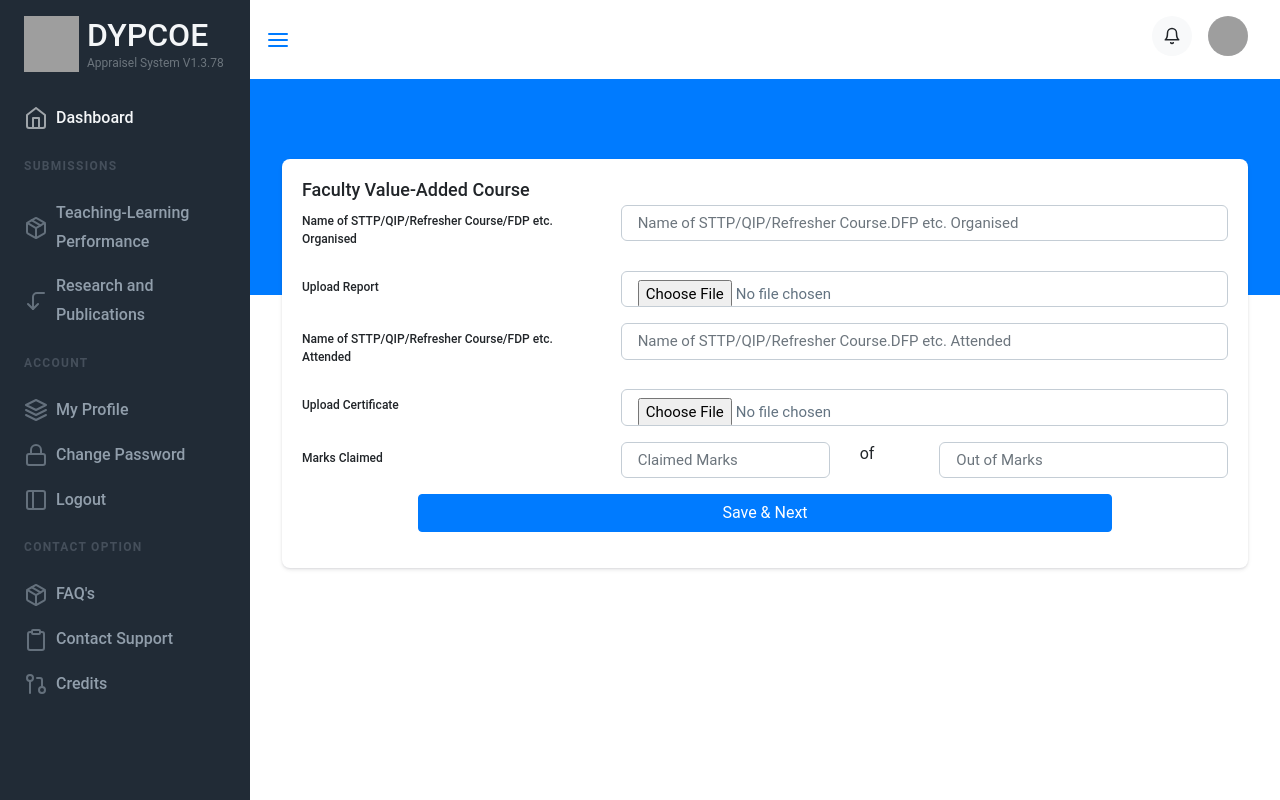
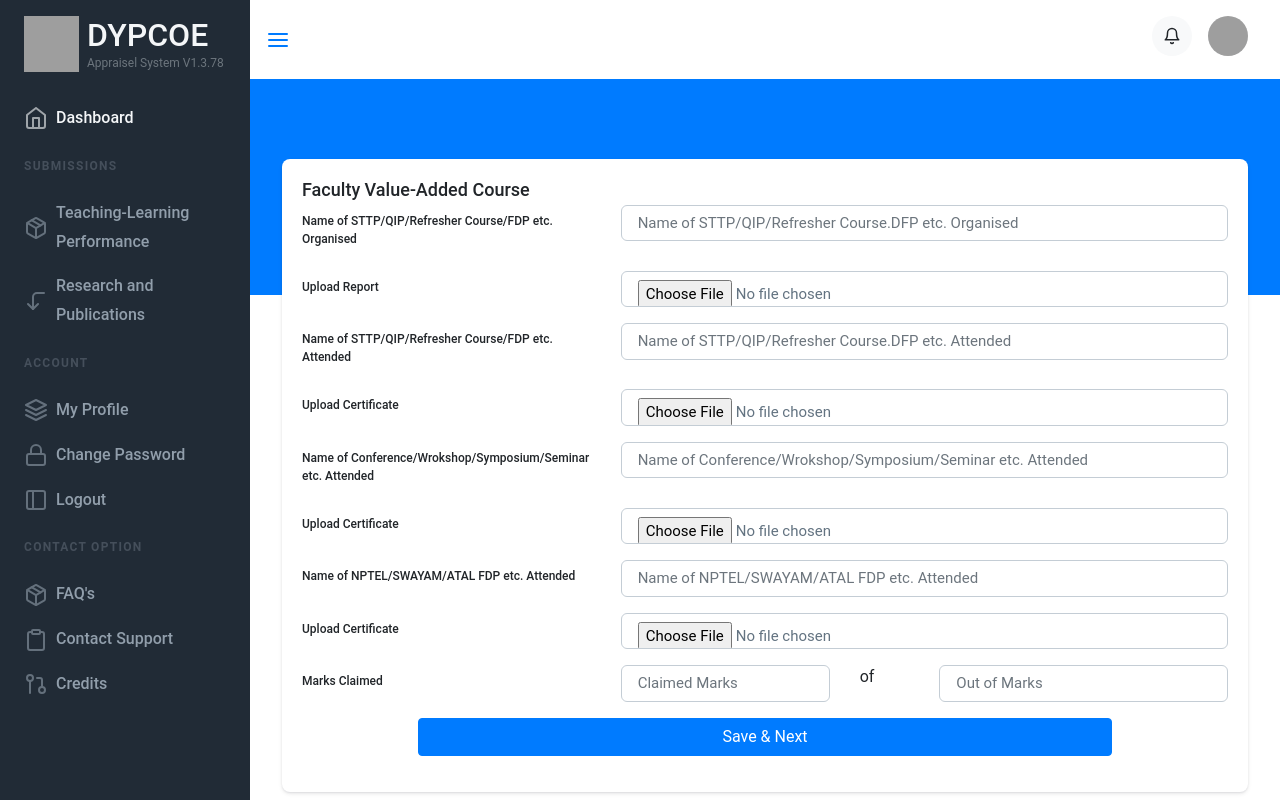
Before and after one commit to krushabh-dev/DYPCOE_APPRAISEL, a Django app: page /forms/formsix in a window 1280 px wide. Run offline with Django 4.2, Linux system fonts and the light colour scheme; grey boxes are pictures that could not be loaded.

Commit message:
Update Faculty_Value.html

```diff
--- a/app/templates/app/dashboard/forms/more/Faculty_Value.html
+++ b/app/templates/app/dashboard/forms/more/Faculty_Value.html
@@ -58,6 +58,42 @@
                       <!-- row -->
                       <div class="mb-3 row">
                         <label for="position" class="col-sm-4 col-form-label
+                            form-label">Name of Conference/Wrokshop/Symposium/Seminar etc. Attended</label>
+                        <div class="col-md-8 col-12">
+                          <input type="text" class="form-control" placeholder="Name of Conference/Wrokshop/Symposium/Seminar etc. Attended" name="NameEvent" id="NameEvent" required="">
+                        </div>
+                      </div>
+
+                      <!-- row -->
+                      <div class="mb-3 row">
+                        <label for="position" class="col-sm-4 col-form-label
+                            form-label">Upload Certificate</label>
+                        <div class="col-md-8 col-12">
+                          <input type="file" class="form-control" placeholder="Upload Certificate" name="UploadEventCertificate" id="UploadEventCertificate" required="">
+                        </div>
+                      </div>
+
+                      <!-- row -->
+                      <div class="mb-3 row">
+                        <label for="position" class="col-sm-4 col-form-label
+                            form-label">Name of NPTEL/SWAYAM/ATAL FDP etc. Attended</label>
+                        <div class="col-md-8 col-12">
+                          <input type="text" class="form-control" placeholder="Name of NPTEL/SWAYAM/ATAL FDP etc. Attended" name="NPTELName" id="NPTELName" required="">
+                        </div>
+                      </div>
+
+                      <!-- row -->
+                      <div class="mb-3 row">
+                        <label for="position" class="col-sm-4 col-form-label
+                            form-label">Upload Certificate</label>
+                        <div class="col-md-8 col-12">
+                          <input type="file" class="form-control" placeholder="Upload Certificate" name="NPTELCert" id="NPTELCert" required="">
+                        </div>
+                      </div>
+
+                      <!-- row -->
+                      <div class="mb-3 row">
+                        <label for="position" class="col-sm-4 col-form-label
                             form-label">Marks Claimed</label>
                         <div class="col-md-3 col-12">
                           <input type="number" class="form-control" placeholder="Claimed Marks" name="fclaimedmarks" id="fclaimedmarks" required="">
```
